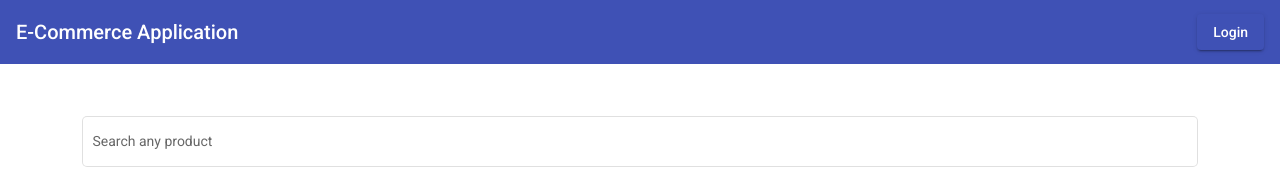
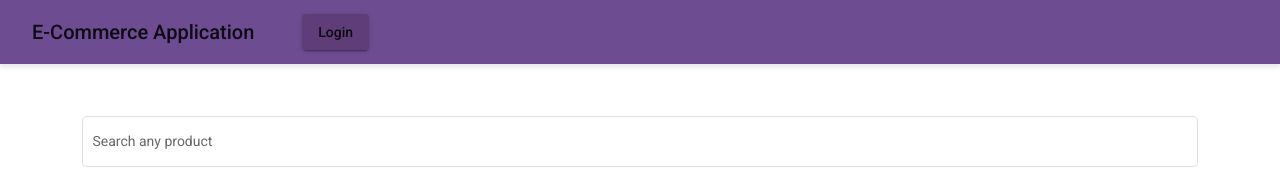
Before and after one commit to mounirrouissi/shop-app, an Angular app in the folder e-commerce-mr-ui/: page / in a window 1280 px wide. Shown: the top 169 px of the page. Built offline with nearby package versions, Linux system fonts and the light colour scheme; no server answers.

Commit message:
style:imporve header component

```diff
--- a/e-commerce-mr-ui/src/app/header/header.component.css
+++ b/e-commerce-mr-ui/src/app/header/header.component.css
@@ -1,3 +1,48 @@
 .space-buttons {
     flex: 1 1 auto;
 }
+
+/* Use a box shadow */
+mat-toolbar {
+    box-shadow: 0 3px 5px rgba(0,0,0,0.1);
+  }
+
+  /* Round the buttons */
+  mat-toolbar button {
+    border-radius: 4px;
+  }
+
+  /* Animate buttons on hover */
+  mat-toolbar button:hover {
+    transition: background 0.2s;
+  }
+
+  /* Add padding between items */
+  mat-toolbar span,
+  mat-toolbar button {
+    padding: 0 1rem;
+  }
+
+  /* Use a lighter primary color */
+  mat-toolbar {
+    background: #6d4c91;
+  }
+
+  mat-toolbar button {
+    background: #5e3d79;
+  }
+
+  /* Secondary toolbar styling */
+  mat-toolbar[color="primary"] {
+    background: #fff;
+    color: rgba(0,0,0,0.87);
+  }
+
+  mat-toolbar[color="primary"] button {
+    background: #f5f5f5;
+    color: rgba(0,0,0,0.87);
+  }
+
+  mat-toolbar[color="primary"] button:hover {
+    background: #e0e0e0;
+  }
--- a/e-commerce-mr-ui/src/app/header/header.component.html
+++ b/e-commerce-mr-ui/src/app/header/header.component.html
@@ -1,22 +1,34 @@
-<mat-toolbar color="primary">
-  <span>
+<mat-toolbar class="main-toolbar">
+  <span class="toolbar-title">
     E-Commerce Application
   </span>
 
-  <span class="space-buttons"></span>
-  <button *ngIf="! isLoggedIn()" routerLink="/login" mat-raised-button color="primary">
+  <span class="toolbar-spacer"></span>
+
+  <button
+    *ngIf="! isLoggedIn()"
+    routerLink="/login"
+    mat-raised-button
+    class="login-button"
+  >
     Login
   </button>
-  <button *ngIf="isLoggedIn()" (click)="logout()" mat-raised-button color="warn">
+
+  <button
+    *ngIf="isLoggedIn()"
+    (click)="logout()"
+    mat-raised-button
+    class="logout-button"
+  >
     Logout
   </button>
 </mat-toolbar>
 
 <mat-toolbar color="primary" *ngIf="isLoggedIn()">
   <button mat-raised-button color="primary" routerLink="/">Home</button>
-  <button *ngIf="!isAdmin()" mat-raised-button color="primary" routerLink="/cart">Cart</button>
-  <button *ngIf="!isAdmin()" mat-raised-button color="primary" routerLink="/myOrders">My Orders</button>
-  <button *ngIf="isAdmin()" mat-raised-button color="primary" routerLink="/addNewProduct">Add New Product</button>
-  <button *ngIf="isAdmin()" mat-raised-button color="primary" routerLink="/showProductDetails">Show Product Details</button>
-  <button *ngIf="isAdmin()" mat-raised-button color="primary" routerLink="/orderInformation">Order Information</button>
+  <button *ngIf="!isAdmin()" mat-raised-button  routerLink="/cart">Cart</button>
+  <button *ngIf="!isAdmin()" mat-raised-button  routerLink="/myOrders">My Orders</button>
+  <button *ngIf="isAdmin()" mat-raised-button  routerLink="/addNewProduct">Add New Product</button>
+  <button *ngIf="isAdmin()" mat-raised-button  routerLink="/showProductDetails">Show Product Details</button>
+  <button *ngIf="isAdmin()" mat-raised-button  routerLink="/orderInformation">Order Information</button>
 </mat-toolbar>
```
